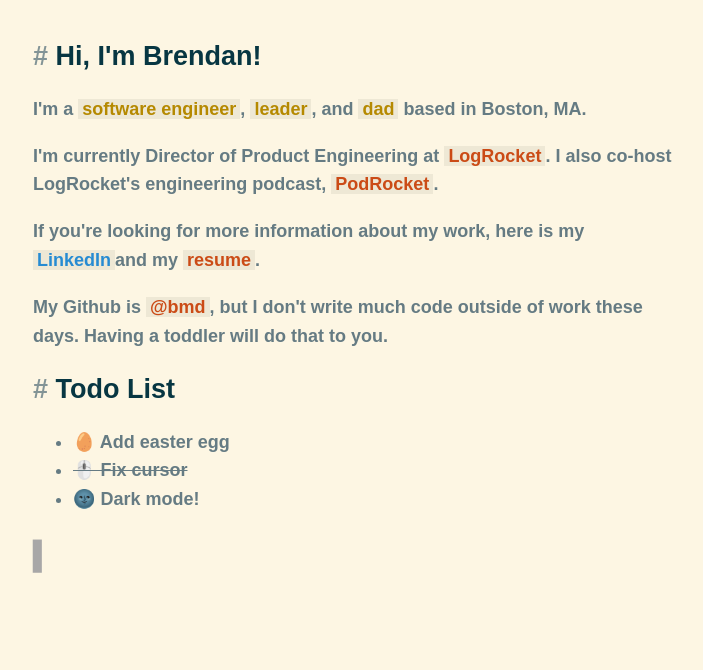
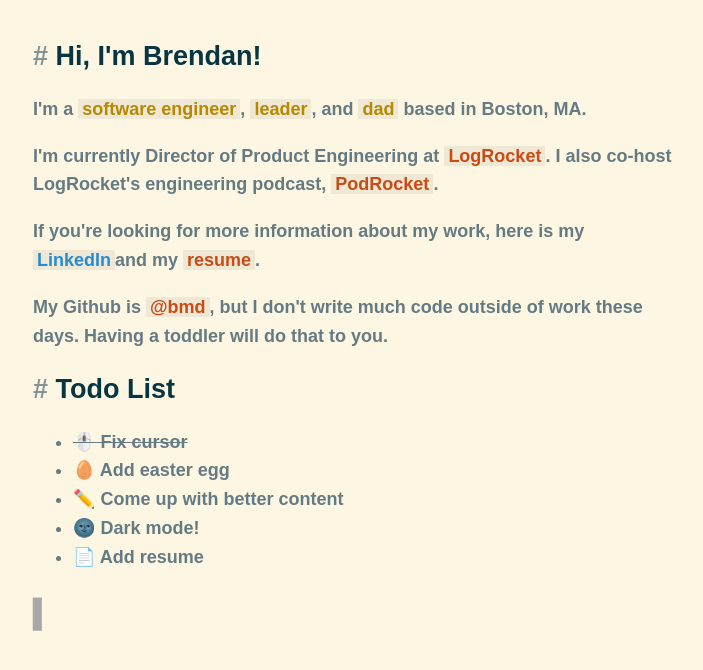
Before and after one commit to bmd/bmd.github.io, a React app: page / in a window 1280 px wide. Shown: the top 670 px of the page, without its empty margins (282-985 px from the left). Built offline with nearby package versions, Linux system fonts and the light colour scheme; the HTML template or start-up script is replaced by a standard one.

Commit message:
List items

```diff
--- a/src/components/routes/Home.tsx
+++ b/src/components/routes/Home.tsx
@@ -116,11 +116,13 @@
         <SectionHeader>Todo List</SectionHeader>
         <Text>
           <ul>
-            <li>🥚 Add easter egg </li>
             <li>
               <Strikethrough>🖱️ Fix cursor</Strikethrough>
             </li>
+            <li>🥚 Add easter egg </li>
+            <li>✏️ Come up with better content</li>
             <li>🌚 Dark mode!</li>
+            <li>📄 Add resume</li>
           </ul>
         </Text>
       </section>
```
Also changed, not shown: 2 other files (tests, documents, lock files or other folders).
